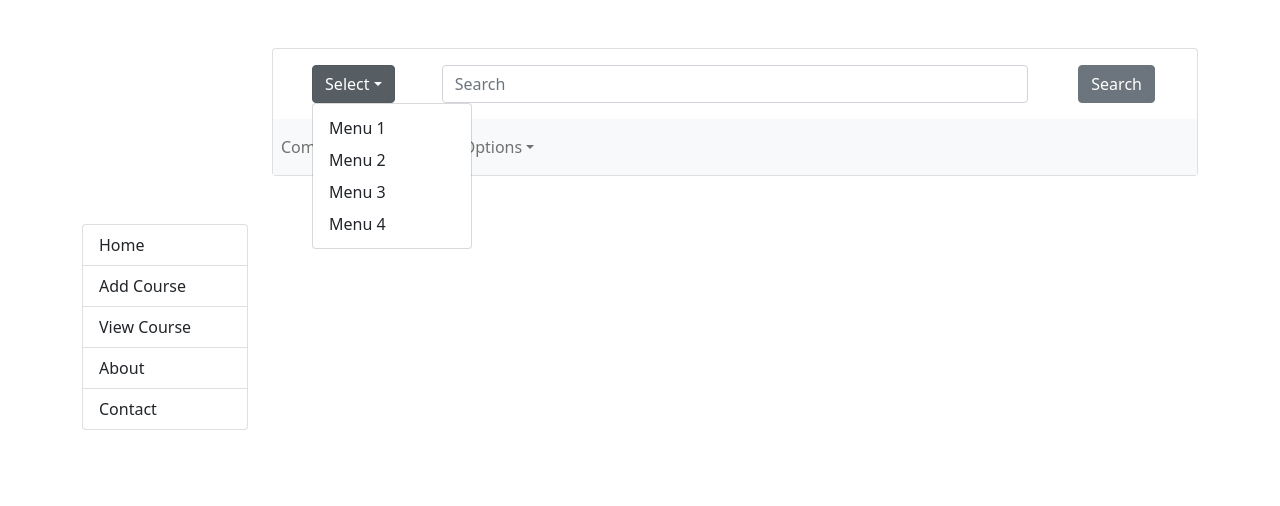
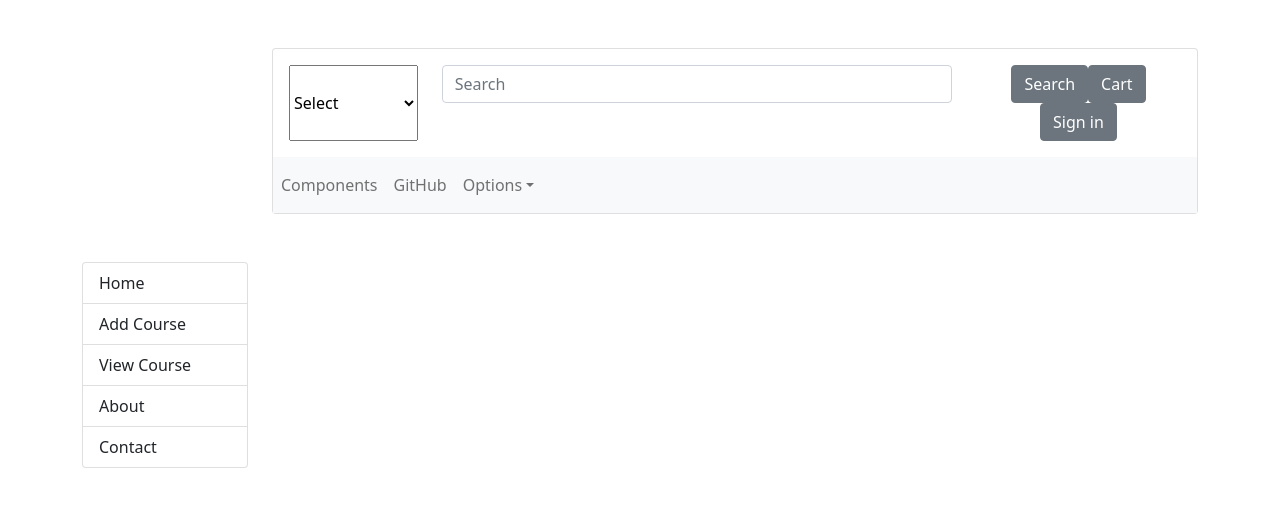
Before and after one commit to obayedsiam/ReactProject_1, a React (Create React App) app: page / in a window 1280 px wide. Shown: the top 506 px of the page. Built offline with nearby package versions, Linux system fonts and the light colour scheme.

Commit message:
dropdown menu added

```diff
--- a/src/components/Header.js
+++ b/src/components/Header.js
@@ -5,17 +5,13 @@ import { useState } from "react";
 
 const Header = (title, name) => {
 
-
-  const [dropdownOpen, setIsOpen] = useState(true);
-  const [menu, setMenu] = useState("Select");
-
-  const setToggle = ()=>{
-    setIsOpen(!(dropdownOpen));
-  }
+  // const setToggle = ()=>{
+  //   setIsOpen(!(dropdownOpen));
+  // }
 
   const handleSelect = (e)=>{
-    console.log("selected");
-    setMenu(e)
+    console.log(e.target.value,"Selected");
+  //  setMenu(e.target.value)
   }
 
 
@@ -27,23 +23,32 @@ const Header = (title, name) => {
       {/* <h1>Welcome to Courses</h1> */}
     <Row>
     <Col md={2}>
-    <Dropdown isOpen={dropdownOpen} toggle={setToggle}  onselect={handleSelect}>
+    <select id = "dropdown" onChange={handleSelect} style = {{height:"100%", width :"100%"}}>
+         <option value="Select">Select</option>
+         <option value="1">1</option>
+         <option value="2">2</option>
+         <option value="3">3</option>
+         <option value="4">4</option>
+    </select>
+    {/* <Dropdown isOpen={dropdownOpen} toggle={setToggle}   onClick={handleSelect}>
         <DropdownToggle caret>
         {menu}
         </DropdownToggle>
-        <DropdownMenu>
+        <DropdownMenu >
           <DropdownItem eventKey="Menu 1">Menu 1</DropdownItem>
           <DropdownItem eventKey="Menu 2">Menu 2</DropdownItem>
           <DropdownItem eventKey="Menu 3">Menu 3</DropdownItem>
           <DropdownItem eventKey="Menu 4">Menu 4</DropdownItem>
         </DropdownMenu>
-      </Dropdown>
+      </Dropdown> */}
      </Col>
-      <Col md={8}>
+      <Col md={7}>
           <Input type = "search" placeholder = "Search"></Input>
       </Col>
-      <Col md = {2}>
+      <Col md = {3}>
           <Button>Search</Button>
+          <Button>Cart</Button>
+          <Button>Sign in</Button>
       </Col>
       </Row>
       </CardBody>
```
